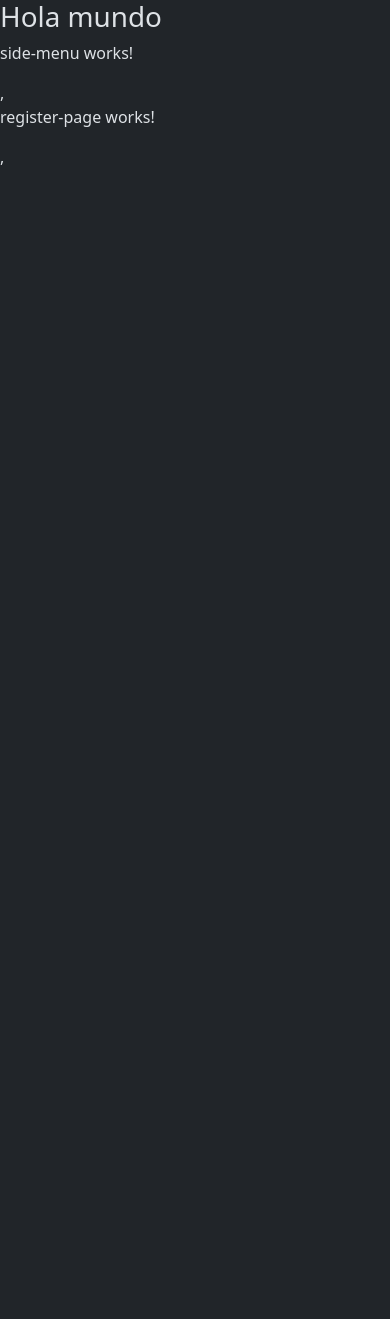
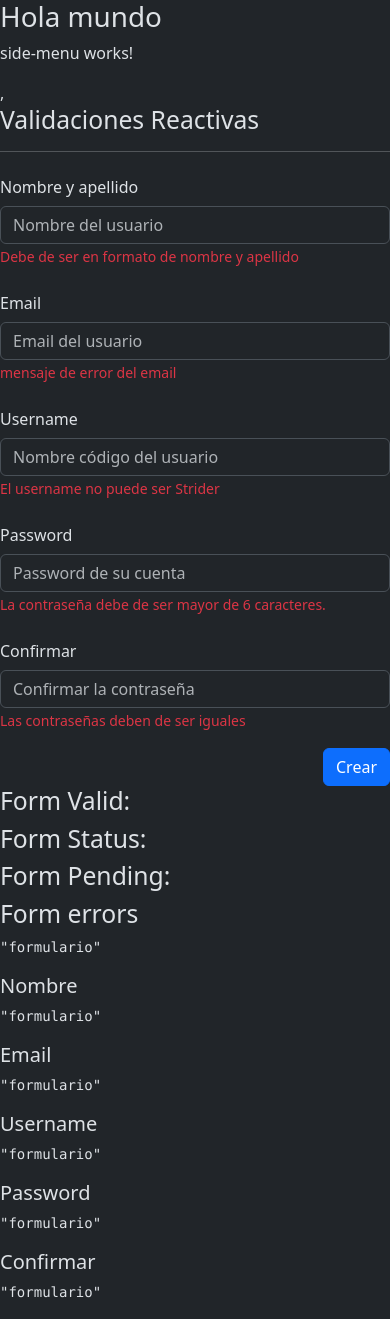
Before and after one commit to ljsuarez7/AngularCeroExperto2025ReactiveFormsApp, an Angular app: page /auth/sign-up in a window 390 px wide. Before the commit the page ends 844 px from the top, so only its background shows below. Built offline with nearby package versions, Linux system fonts and the light colour scheme.

Commit message:
html base de las paginas

```diff
--- a/src/app/auth/pages/register-page/register-page.component.html
+++ b/src/app/auth/pages/register-page/register-page.component.html
@@ -1 +1,113 @@
-<p>register-page works!</p>,
+<h2>Validaciones Reactivas</h2>
+<hr>
+
+<div class="row">
+    <div class="col">
+
+        <form autocomplete="off">
+
+            <!-- Nombre -->
+            <div class="row mb-3">
+                <label class="col-sm-3 col-form-label">Nombre y apellido</label>
+                <div class="col-sm-9">
+                    <input type="text"
+                           class="form-control"
+                           placeholder="Nombre del usuario">
+
+                    <span class="form-text text-danger">
+                        Debe de ser en formato de nombre y apellido
+                    </span>
+                </div>
+            </div>
+
+            <!-- Email -->
+            <div class="row mb-3">
+                <label class="col-sm-3 col-form-label">Email</label>
+                <div class="col-sm-9">
+                    <input type="email"
+                           class="form-control"
+                           placeholder="Email del usuario">
+                    <span class="form-text text-danger">
+                        mensaje de error del email
+                    </span>
+                </div>
+            </div>
+
+            <!-- Username -->
+            <div class="row mb-3">
+                <label class="col-sm-3 col-form-label">Username</label>
+                <div class="col-sm-9">
+                    <input type="text"
+                           class="form-control"
+                           placeholder="Nombre código del usuario">
+                    <span class="form-text text-danger">
+                         El username no puede ser Strider
+                    </span>
+                </div>
+            </div>
+
+            <!-- Password -->
+            <div class="row mb-3">
+                <label class="col-sm-3 col-form-label">Password</label>
+                <div class="col-sm-9">
+                    <input type="password"
+                           class="form-control"
+                           placeholder="Password de su cuenta">
+
+                    <span class="form-text text-danger">
+                         La contraseña debe de ser mayor de 6 caracteres.
+                    </span>
+                </div>
+            </div>
+
+            <!-- Password2 -->
+            <div class="row mb-3">
+                <label class="col-sm-3 col-form-label">Confirmar</label>
+                <div class="col-sm-9">
+                    <input type="password"
+                           class="form-control"
+                           placeholder="Confirmar la contraseña">
+
+                    <span class="form-text text-danger">
+                         Las contraseñas deben de ser iguales
+                    </span>
+                </div>
+            </div>
+
+
+            <div class="row">
+                <div class="col">
+                    <button class="btn btn-primary float-end"
+                            type="submit">
+                        Crear
+                    </button>
+                </div>
+            </div>
+
+
+        </form>
+    </div>
+</div>
+
+
+<h2>Form Valid: </h2>
+<h2>Form Status: </h2>
+<h2>Form Pending: </h2>
+<h2>Form errors</h2>
+<pre>{{ 'formulario' | json }}</pre>
+
+<h5>Nombre</h5>
+<pre>{{ 'formulario' | json }}</pre>
+
+<h5>Email</h5>
+<pre>{{ 'formulario' | json }}</pre>
+
+<h5>Username</h5>
+<pre>{{ 'formulario' | json }}</pre>
+
+
+<h5>Password</h5>
+<pre>{{ 'formulario' | json }}</pre>
+
+<h5>Confirmar</h5>
+<pre>{{ 'formulario' | json }}</pre>
--- a/src/app/auth/pages/register-page/register-page.component.ts
+++ b/src/app/auth/pages/register-page/register-page.component.ts
@@ -1,8 +1,9 @@
+import { JsonPipe } from '@angular/common';
 import { Component } from '@angular/core';
 
 @Component({
   selector: 'app-register-page',
-  imports: [],
+  imports: [JsonPipe],
   templateUrl: './register-page.component.html',
 })
 export class RegisterPageComponent { }
--- a/src/app/country/pages/country-page/country-page.component.html
+++ b/src/app/country/pages/country-page/country-page.component.html
@@ -1 +1,59 @@
-<p>country-page works!</p>,
+<h1 class="mt-3">Selectores anidados</h1>
+<hr />
+
+<form>
+  <!-- Region -->
+  <div class="row mb-3">
+    <div class="col">
+      <label class="form-label">Continente:</label>
+      <select formControlName="region" class="form-control">
+        <option value="">-- Seleccione Continente --</option>
+
+        <!-- <option [value]="region">
+          {{ region }}
+        </option> -->
+
+      </select>
+    </div>
+  </div>
+
+  <!-- Countries -->
+
+  <div class="row mb-3">
+    <div class="col">
+      <label class="form-label">País:</label>
+      <select formControlName="country" class="form-control">
+        <option value="">-- Seleccione País --</option>
+
+        <!-- <option [value]="country.cca3">
+          {{ country.name }}
+        </option> -->
+
+      </select>
+    </div>
+  </div>
+
+
+  <!-- Countries -->
+
+  <div class="row mb-3">
+    <div class="col">
+      <label class="form-label">Fronteras:</label>
+      <select formControlName="border" class="form-control">
+        <option value="">-- Seleccione la frontera --</option>
+
+
+        <!-- <option [value]="country.cca3">
+          {{ country.name }}
+        </option> -->
+      </select>
+    </div>
+  </div>
+
+</form>
+
+<h3>Formulario</h3>
+<code>
+  <!-- {{ 'myForm.value' | json }} -->
+</code>
+<p>is form valid: {{ 'myForm.valid' }}</p>
--- a/src/app/reactive/pages/dynamic-page/dynamic-page.component.html
+++ b/src/app/reactive/pages/dynamic-page/dynamic-page.component.html
@@ -1 +1,89 @@
-<p>dynamic-page works!</p>,
+<h2>Reactivos: <small> Dinámicos </small></h2>
+<hr>
+
+<form autocomplete="off">
+
+    <!-- Nombre -->
+    <div class="mb-3 row">
+        <label class="col-sm-3 col-form-label">Nombre</label>
+        <div class="col-sm-9">
+            <input class="form-control"
+                   placeholder="Nombre de la persona">
+            <span class="form-text text-danger">
+                   error message
+            </span>
+        </div>
+    </div>
+
+    <!-- Agregar Favorito -->
+    <div class="mb-3 row">
+        <label class="col-sm-3 col-form-label">Agregar</label>
+        <div class="col-sm-9">
+
+            <div class="input-group">
+                <input class="form-control"
+                       placeholder="Agregar favorito">
+
+
+                <button class="btn btn-outline-primary"
+                        type="button">
+                    Agregar favorito
+                </button>
+            </div>
+        </div>
+    </div>
+
+
+    <!-- Lista de Juegos Favoritos -->
+    <div class="mb-3 row">
+        <label class="col-sm-3 col-form-label">Favoritos</label>
+        <div class="col-sm-9">
+
+            <div class="mb-1">
+
+                <div class="input-group">
+                    <input class="form-control">
+
+                    <button class="btn btn-outline-danger"
+                            type="button">
+                      Eliminar
+                  </button>
+                </div>
+                <span class="form-text text-danger">
+                   Este campo es requerido
+                </span>
+
+            </div>
+
+        </div>
+    </div>
+
+
+
+    <div class="row">
+        <div class="col-sm-12">
+            <button type="submit"
+                    class="btn btn-primary float-end"
+                    >
+                    <!-- [disabled]="myForm.invalid" -->
+                Guardar
+            </button>
+        </div>
+    </div>
+
+
+</form>
+
+
+
+<span>Valid</span>
+<pre>{{ 'object' | json }}</pre>
+<br>
+
+<span>Value</span>
+<pre>{{ 'object' | json }}</pre>
+<br>
+
+<span>Agregar Juego</span>
+<pre>{{ 'object' | json }}</pre>
+<pre>{{ 'object' | json }}</pre>
--- a/src/app/reactive/pages/dynamic-page/dynamic-page.component.ts
+++ b/src/app/reactive/pages/dynamic-page/dynamic-page.component.ts
@@ -1,8 +1,9 @@
+import { JsonPipe } from '@angular/common';
 import { Component } from '@angular/core';
 
 @Component({
   selector: 'app-dynamic-page',
-  imports: [],
+  imports: [JsonPipe],
   templateUrl: './dynamic-page.component.html',
 })
 export class DynamicPageComponent { }
--- a/src/app/reactive/pages/switches-page/switches-page.component.html
+++ b/src/app/reactive/pages/switches-page/switches-page.component.html
@@ -1 +1,98 @@
-<p>switches-page works!</p>,
+<h2>Reactivos: Switches</h2>
+<hr>
+
+
+<form autocomplete="off">
+
+    <!-- Radio -->
+    <div class="row mb-3">
+        <label class="col-sm-3 col-form-label">Género</label>
+        <div class="col-sm-9">
+
+            <div class="form-check">
+                <input class="form-check-input"
+                       type="radio"
+                       value="M"
+                       id="radioMasculino">
+                <label class="form-check-label" for="radioMasculino">
+                  Masculino
+                </label>
+            </div>
+
+            <div class="form-check">
+                <input class="form-check-input"
+                       type="radio"
+                       value="F"
+                       id="radioFemenino">
+                <label class="form-check-label" for="radioFemenino">
+                  Femenino
+                </label>
+            </div>
+
+        </div>
+    </div>
+
+    <!-- Switches -->
+    <div class="row mb-3">
+        <label class="col-sm-3 col-form-label">Notificaciones</label>
+        <div class="col-sm-9">
+
+            <div class="form-check form-switch mt-2">
+                <input class="form-check-input"
+                       type="checkbox"
+                       id="flexSwitchCheckChecked">
+                <label class="form-check-label" for="flexSwitchCheckChecked">Quiero recibir notificaciones</label>
+            </div>
+
+        </div>
+    </div>
+
+    <!-- Switches -->
+    <div class="row mb-3">
+        <label class="col-sm-3 col-form-label"></label>
+        <div class="col-sm-9">
+            <div class="form-check">
+                <input class="form-check-input"
+                       type="checkbox"
+                       id="flexCheckDefault">
+                <label class="form-check-label" for="flexCheckDefault">
+                  Términos y condiciones de uso
+                </label>
+              </div>
+              <span class="form-text text-danger">
+                 Debe de aceptar las condiciones de uso
+              </span>
+
+        </div>
+    </div>
+
+
+    <!-- Boton submit -->
+    <div class="row">
+        <div class="col">
+            <button class="btn btn-primary float-end"
+                    type="submit">
+                Guardar
+            </button>
+        </div>
+    </div>
+
+</form>
+
+
+<h5>Valor del formulario</h5>
+<pre>{{ 'object' | json }}</pre>
+<br>
+
+<h5>Persona</h5>
+<pre>{{ 'object' | json }}</pre>
+<br>
+
+<h5>Valid</h5>
+<pre>{{ 'object' | json }}</pre>
+
+<!-- <h5>Términos</h5> -->
+<!-- <pre>{{ myForm.controls?.terminos?.errors | json }}</pre> -->
+
+<!-- <br>
+<pre>Condiciones: </pre> -->
--- a/src/app/reactive/pages/switches-page/switches-page.component.ts
+++ b/src/app/reactive/pages/switches-page/switches-page.component.ts
@@ -1,8 +1,9 @@
+import { JsonPipe } from '@angular/common';
 import { Component } from '@angular/core';
 
 @Component({
   selector: 'app-switches-page',
-  imports: [],
+  imports: [JsonPipe],
   templateUrl: './switches-page.component.html',
 })
 export class SwitchesPageComponent { }
```
